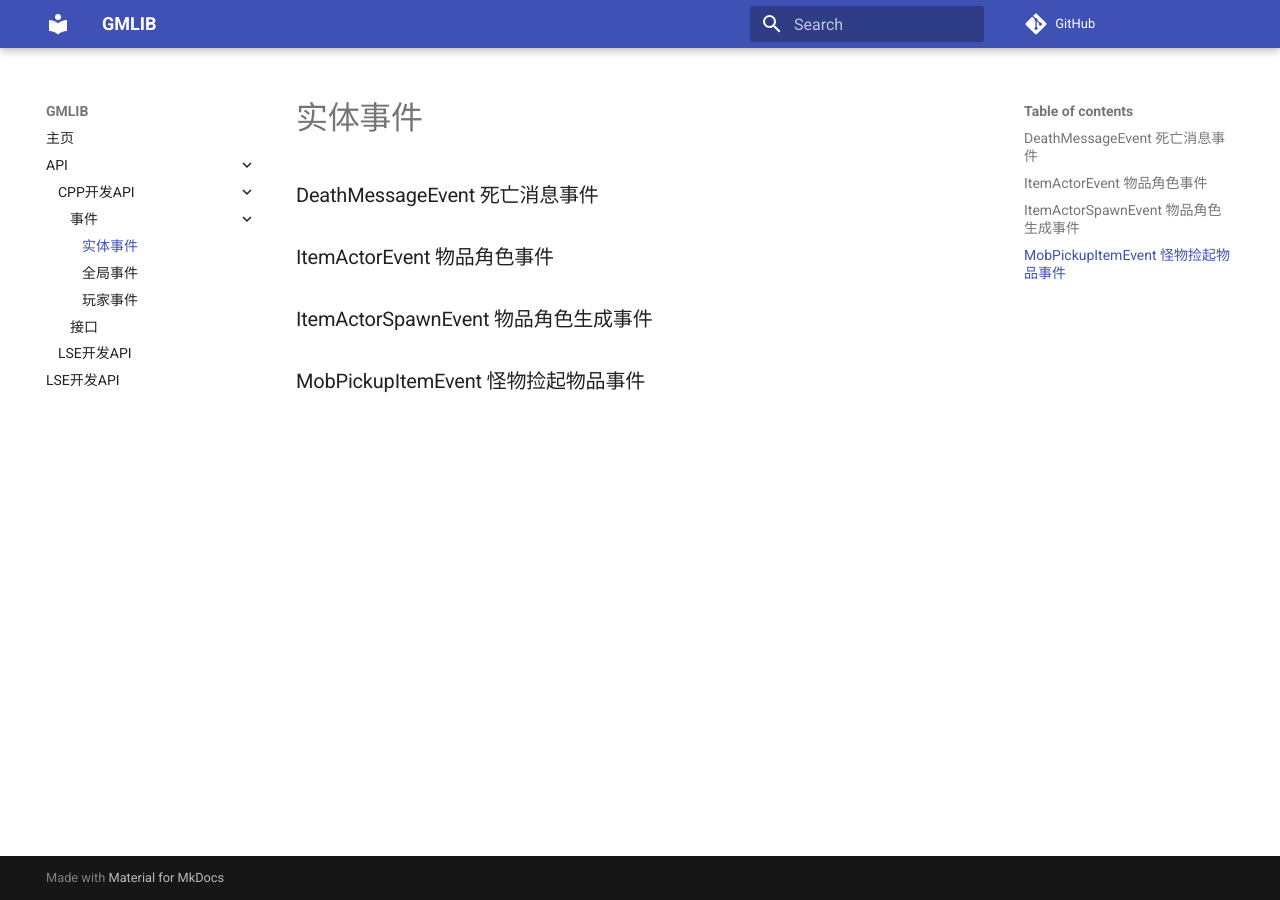
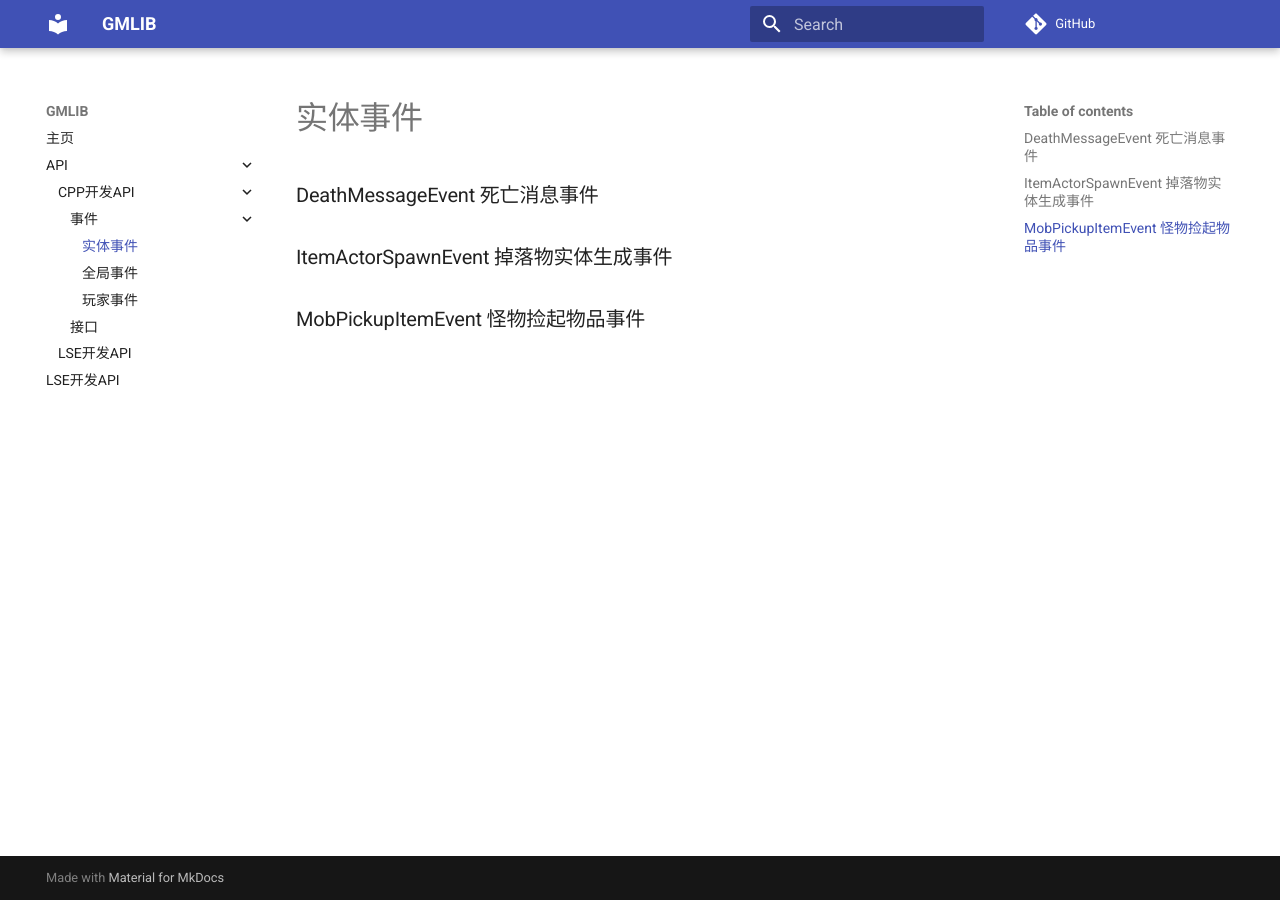
Before and after one commit to GroupMountain/Documentation, an MkDocs documentation site: the page built from docs/cpp/event/entity.md, in a window 1280 px wide. Built offline with MkDocs 1.6.1 and Material for MkDocs 9.7.7, drawn with Linux system fonts in a browser that asks for light colours; comment, search, counter and statistics services are not loaded.

Commit message:
Update entity.md

```diff
--- a/docs/cpp/event/entity.md
+++ b/docs/cpp/event/entity.md
@@ -1,4 +1,3 @@
 ### DeathMessageEvent 死亡消息事件
-### ItemActorEvent 物品角色事件
-### ItemActorSpawnEvent 物品角色生成事件
+### ItemActorSpawnEvent 掉落物实体生成事件
 ### MobPickupItemEvent 怪物捡起物品事件
```
